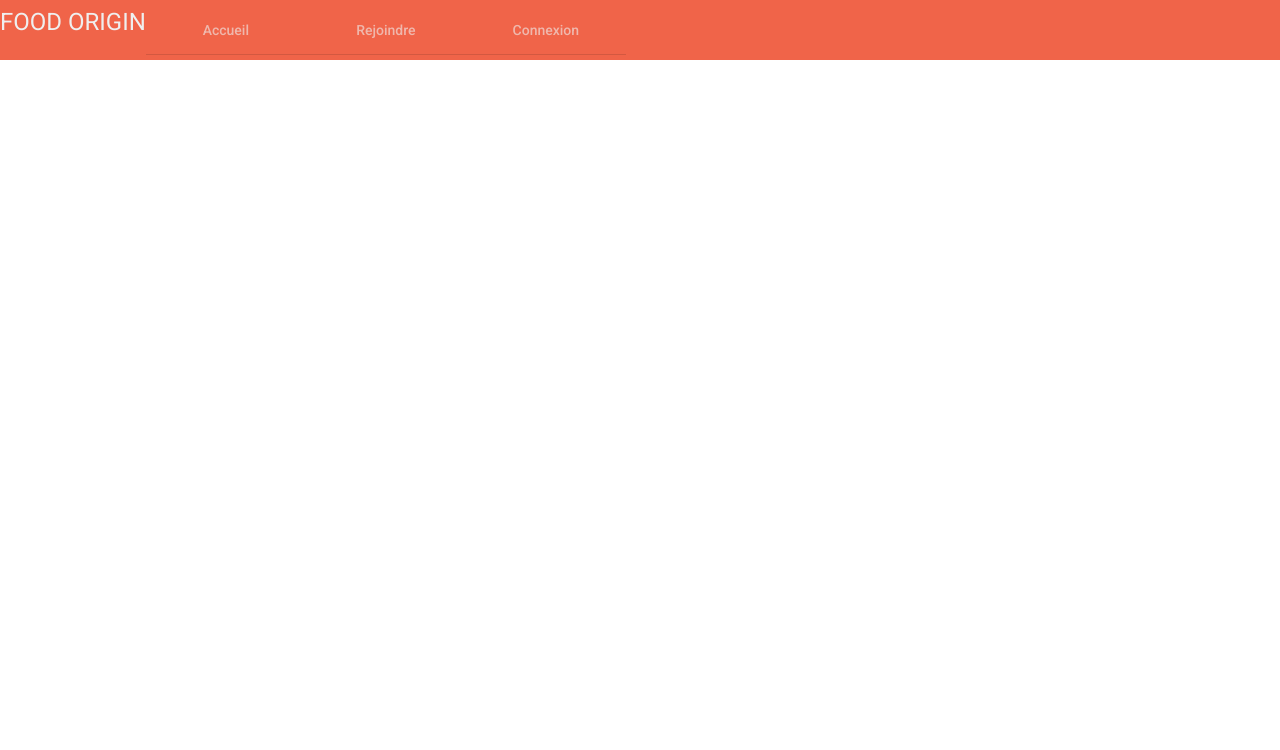
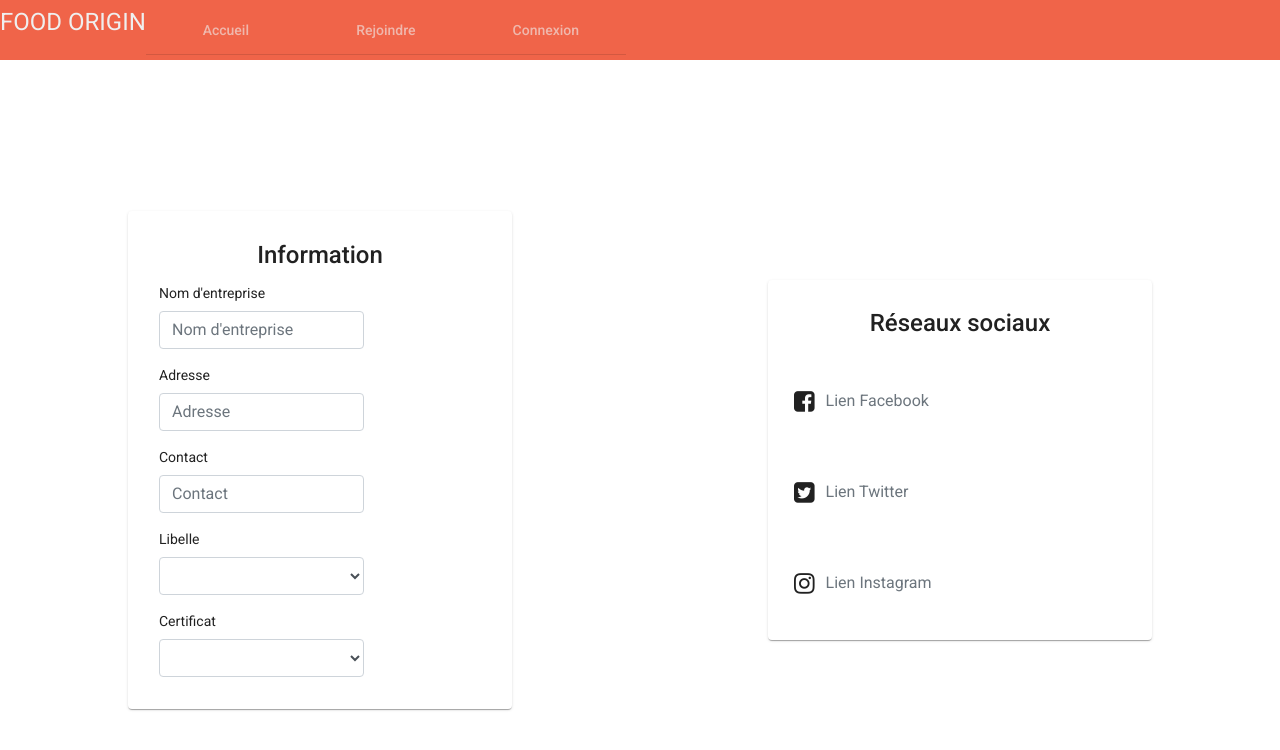
Before and after one commit to Ariaque/foodoriginFront, an Angular app: page /user in a window 1280 px wide. Before the commit this address led to /. Shown: the top 750 px of the page. Built offline with nearby package versions, Linux system fonts and the light colour scheme.

Commit message:
formUser

```diff
--- a/src/app/app-routing.module.ts
+++ b/src/app/app-routing.module.ts
@@ -5,10 +5,13 @@ import { JoinComponent } from './join/join.component';
 
 import { HomeComponent } from './Composants/home/home.component';
 import { SignUpComponent } from './Composants/sign-up/sign-up.component';
+import { FormUserComponent } from './form-user/form-user.component';
 
 const routes: Routes = [
   {path: 'login', component:LoginComponent},
   {path: 'join', component:JoinComponent},
+  {path: 'user', component:FormUserComponent},
+
 
   { path: '', redirectTo: '/first', pathMatch: 'full' },
   { path: 'accueil', component:  HomeComponent},
--- a/src/app/app.module.ts
+++ b/src/app/app.module.ts
@@ -21,6 +21,7 @@ import { HomeComponent } from './Composants/home/home.component';
 import { TopbarComponent } from './Composants/topbar/topbar.component';
 import {MatTabsModule} from '@angular/material/tabs';
 import { SignUpComponent } from './Composants/sign-up/sign-up.component';
+import { FormUserComponent } from './form-user/form-user.component';
 
 
 @NgModule({
@@ -32,7 +33,8 @@ import { SignUpComponent } from './Composants/sign-up/sign-up.component';
     AppComponent,
     HomeComponent,
     TopbarComponent,
-    SignUpComponent
+    SignUpComponent,
+    FormUserComponent
   ],
   imports: [
     FormsModule,
--- /dev/null
+++ b/src/app/form-user/form-user.component.css
@@ -0,0 +1,18 @@
+.title {
+    text-align:center;
+    margin: 0 auto;
+    padding:5%;
+}
+
+.input-icone input[type=text]{
+    width:100%;
+    max-width:250px;
+    border:1px ;
+     outline:none;
+     padding:10%; box-sizing:border-box; }
+.input-icone{
+    margin:8px 0; outline:none; padding:8px;
+    position:relative; }
+
+.input-icone i{
+    position:absolute; left:0; top:15px; padding:15px 10px;  }
--- /dev/null
+++ b/src/app/form-user/form-user.component.html
@@ -0,0 +1,51 @@
+<link rel="stylesheet" href="https://cdnjs.cloudflare.com/ajax/libs/font-awesome/4.7.0/css/font-awesome.min.css">
+<div fxLayoutAlign="space-around center" fxFlexFill>
+    <mat-card fxFlex="30">
+      <mat-card-title class="title" >Information</mat-card-title>
+      <form>
+          <div class="form-group col-md-8">
+            <label for="entreprise">Nom d'entreprise</label>
+            <input type="text" class="form-control" id="entreprise" placeholder="Nom d'entreprise">
+          </div>
+          <div class="form-group col-md-8">
+            <label for="adresse">Adresse</label>
+            <input type="text" class="form-control" id="adresse" placeholder="Adresse">
+          </div>
+          <div class="form-group col-md-8">
+            <label for="contact">Contact</label>
+            <input type="text" class="form-control" id="contact" placeholder="Contact">
+          </div>
+          <div class="form-group col-md-8">
+            <label for = "libelle">Libelle</label>
+            <select id ="libelle"  name = "libelle" [(ngModel)]="libelle" class="form-control" >
+            <option value="1">...</option>
+            <option value="2"> ...</option>
+            <option value="3 "> ...</option>
+            </select>
+         </div>
+         <div class="form-group col-md-8">
+            <label for = "certificat">Certificat</label>
+            <select id ="certificat"  name = "certificat" [(ngModel)]="certificat" class="form-control" >
+            <option value="1">...</option>
+            <option value="2"> ...</option>
+            <option value="3 "> ...</option>
+            </select>
+         </div>
+      </form>
+    </mat-card>
+    <mat-card fxFlex="30">
+        <mat-card-title class="title" >Réseaux sociaux </mat-card-title>
+        <div class="form-group col-md-8" class="input-icone">
+            <i class="fa fa-facebook-square" aria-hidden="true" style="font-size:24px"></i>
+            <input type="text" class="form-control" id="facebook" placeholder="Lien Facebook">
+        </div>
+        <div  class="input-icone">
+            <i class="fa fa-twitter-square" aria-hidden="true" style="font-size:24px"></i>
+            <input type="text" class="form-control" id="twitter" placeholder="Lien Twitter">
+        </div>
+        <div  class="input-icone">
+            <i class="fa fa-instagram " aria-hidden="true" style="font-size:24px"></i>
+            <input type="text" class="form-control" id="instagram" placeholder="Lien Instagram">
+        </div>
+      </mat-card>
+</div>
--- /dev/null
+++ b/src/app/form-user/form-user.component.ts
@@ -0,0 +1,16 @@
+import { Component, OnInit } from '@angular/core';
+
+@Component({
+  selector: 'app-form-user',
+  templateUrl: './form-user.component.html',
+  styleUrls: ['./form-user.component.css']
+})
+export class FormUserComponent implements OnInit {
+  libelle    = "";
+  certificat = "";
+  constructor() { }
+
+  ngOnInit(): void {
+  }
+
+}
```
Also changed, not shown: 1 other file (tests, documents, lock files or other folders).
